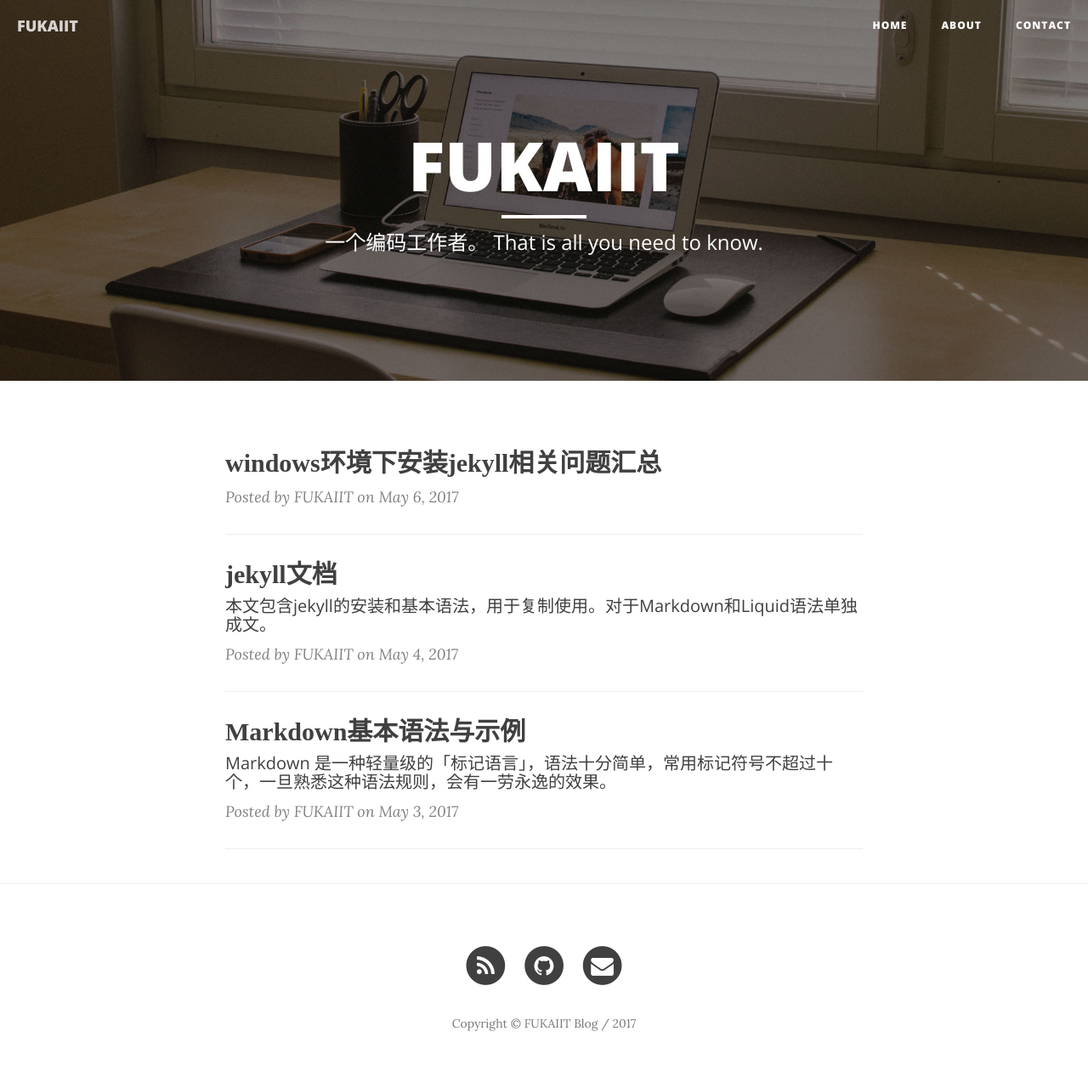
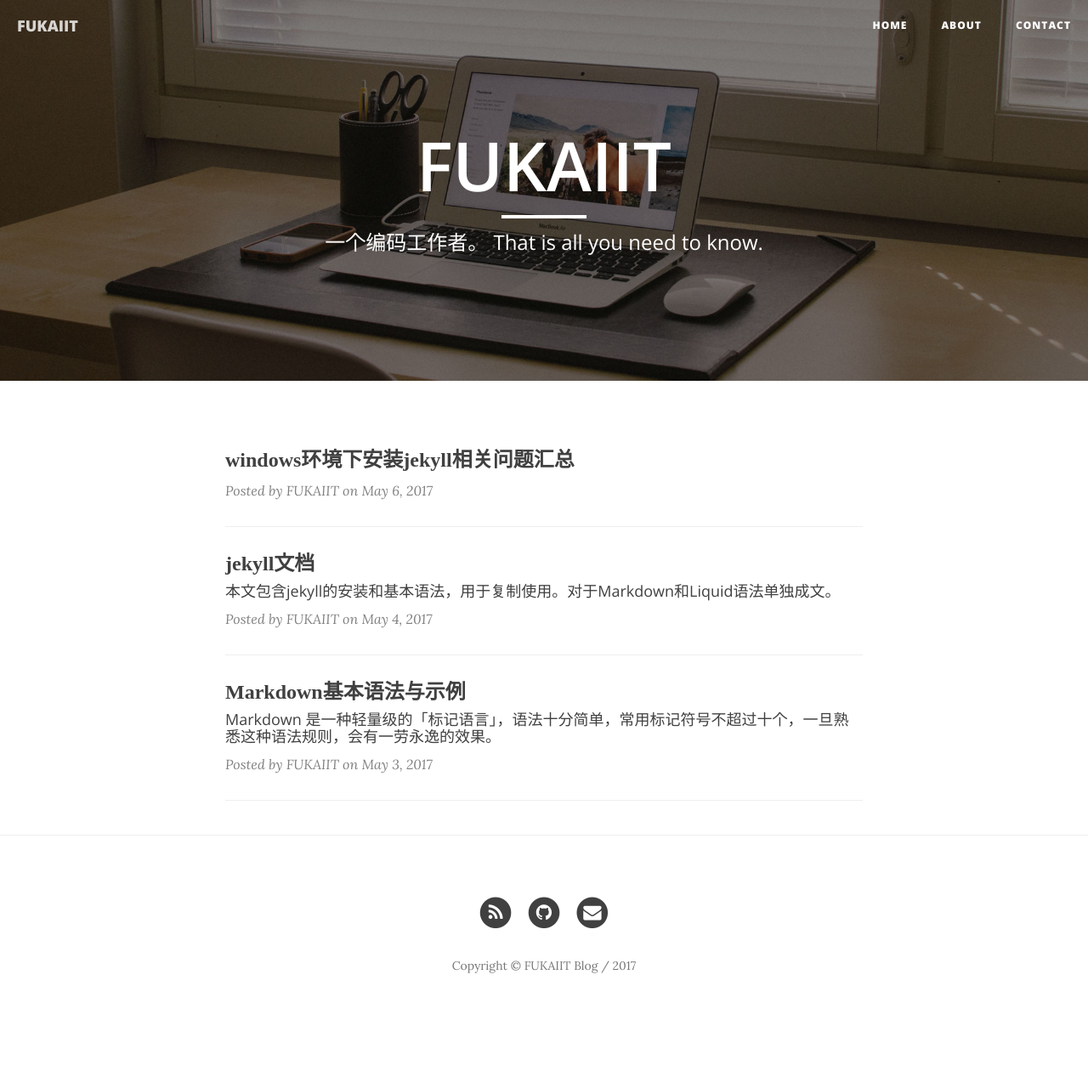
Before and after one commit to fukaiit/fukaiit.github.io, a Jekyll site: the page built from index.html, in a window 1280 px wide. Shown: the whole page at 85% size. Built offline with Jekyll 4.4.1, drawn with Linux system fonts in a browser that asks for light colours; nearby versions of some CDN libraries; the list of posts is cut into pages by our own code; after the commit the page ends 1212 px from its top, so only the background shows below that.

Commit message:
css
细微样式调整

```diff
--- a/_config.yml
+++ b/_config.yml
@@ -24,4 +24,4 @@ exclude: ["less","node_modules","Gruntfile.js","package.json","README.md"]
 
 plugins: [jekyll-paginate, jekyll-feed]
 
-theme: jekyll-theme-cayman
+theme:
--- a/css/clean-blog.css
+++ b/css/clean-blog.css
@@ -5,8 +5,8 @@
  */
 
 body {
-  font-family: 'Lora', 'Times New Roman', serif;
-  font-size: 20px;
+  font-family: '微软雅黑', 'Lora', 'Times New Roman', serif;
+  font-size: 16px;
   color: #404040;
 }
 p {
@@ -22,8 +22,8 @@ h3,
 h4,
 h5,
 h6 {
-  font-family: 'Open Sans', 'Helvetica Neue', Helvetica, Arial, sans-serif;
-  font-weight: 800;
+  font-family: '微软雅黑', 'Open Sans', 'Helvetica Neue', Helvetica, Arial, sans-serif;
+  font-weight: 600;
 }
 a {
   color: #404040;
@@ -198,14 +198,14 @@ hr.small {
   font-family: 'Lora', 'Times New Roman', serif;
   font-style: italic;
   font-weight: 300;
-  font-size: 20px;
+  font-size: 18px;
 }
 .intro-header .post-heading .meta a {
   color: white;
 }
 @media only screen and (min-width: 768px) {
   .intro-header .post-heading h1 {
-    font-size: 55px;
+    font-size: 48px;
     font-family: '微软雅黑';
   }
   .intro-header .post-heading .subheading {
@@ -226,14 +226,14 @@ hr.small {
   margin-bottom: 10px;
 }
 .post-preview > a > .post-subtitle {
-  font-size: 20px;
+  font-size: 18px;
   margin: 0;
   font-weight: 300;
   margin-bottom: 10px;
 }
 .post-preview > .post-meta {
   color: #808080;
-  font-size: 18px;
+  font-size: 16px;
   font-style: italic;
   margin-top: 0;
 }
@@ -248,7 +248,7 @@ hr.small {
 }
 @media only screen and (min-width: 768px) {
   .post-preview > a > .post-title {
-    font-size: 30px;
+    font-size: 24px;
   }
 }
 .section-heading {
```
Also changed, not shown: css/bootstrap.min.css.
